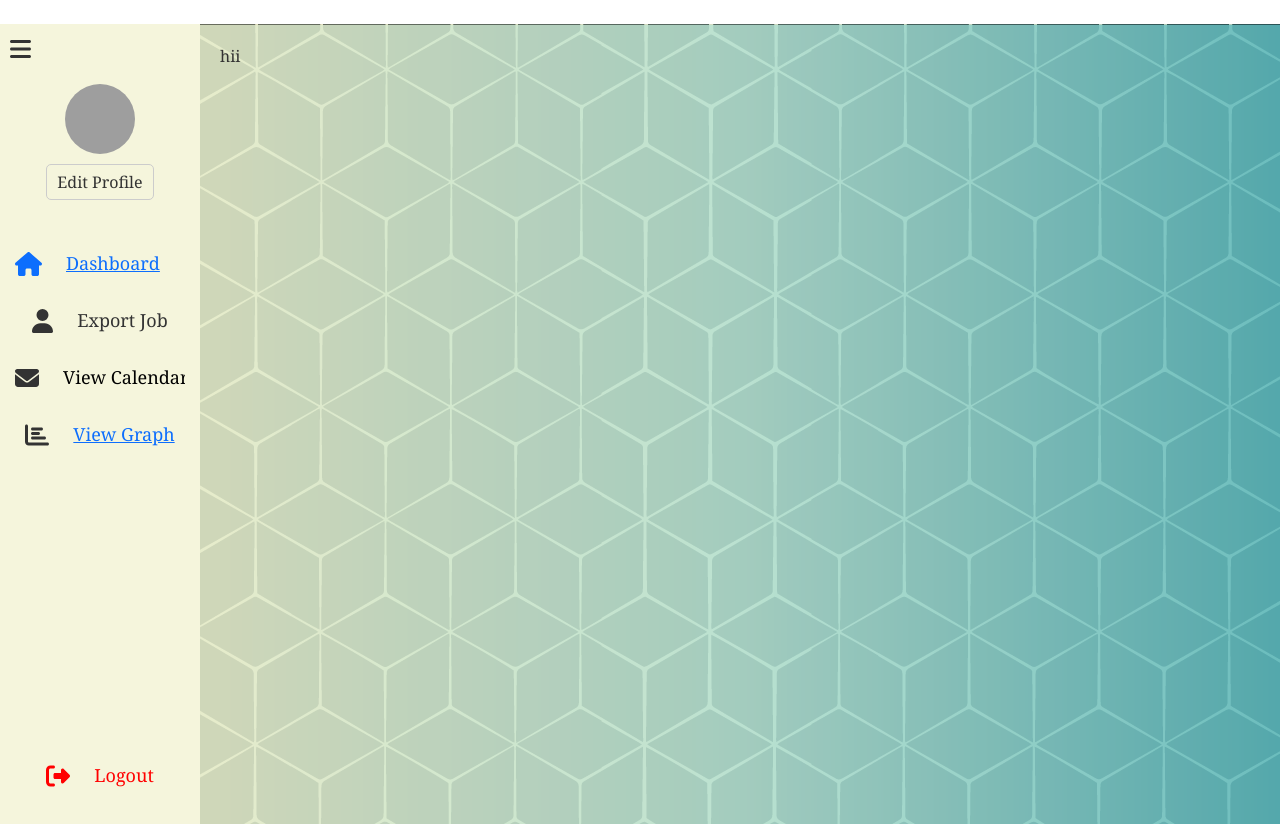
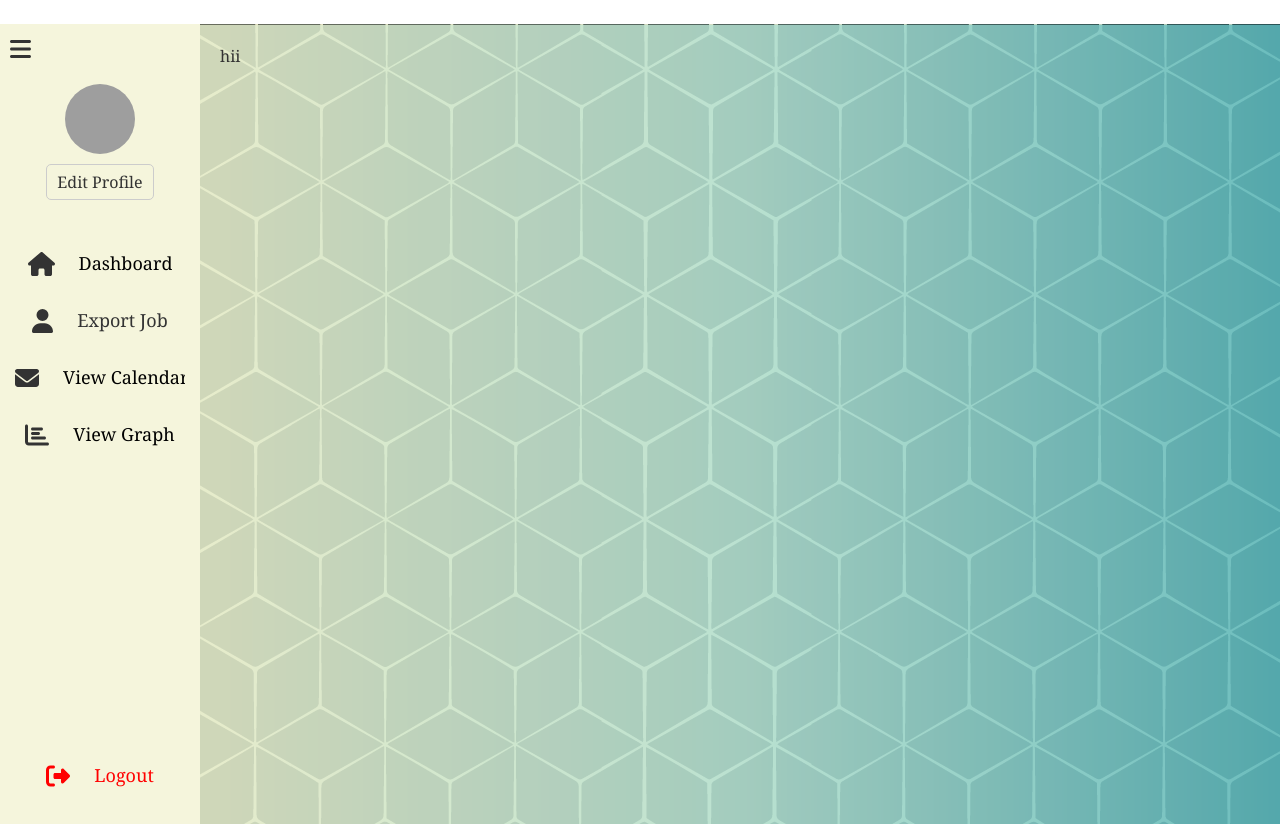
Before and after one commit to SWEN-732-Team-5/Appli-Tracker, a React (Create React App) app in the folder applitrackerproject/: page /data_visualize in a window 1280 px wide. Both pictures are taken after a click on the element 25 px from the left and 49 px from the top of the page. Built offline with nearby package versions, Linux system fonts and the light colour scheme; grey boxes are pictures that could not be loaded.

Commit message:
sidebar text modification

```diff
--- a/applitrackerproject/src/components/Sidebar.css
+++ b/applitrackerproject/src/components/Sidebar.css
@@ -198,7 +198,6 @@
 /* Style the button within the logout item for consistency */
 .sidebar .logout .sidebar-button {
   width: 100%; /* Full width of the sidebar item */
-  padding: 5px 0; /* Padding for a larger clickable area */
   color: red;
 }
 
--- a/applitrackerproject/src/components/Sidebar.js
+++ b/applitrackerproject/src/components/Sidebar.js
@@ -121,15 +121,14 @@ const Sidebar = () => {
       {/* Put your edit profile form or content here */}
       </Modal>
 
-      <Link to="/home_Dashboard"><div className="sidebar-item">
+      <div className="sidebar-item">
         <button className="sidebar-button" onClick={handleDashboardClick}>
           <FontAwesomeIcon icon={faHome} className="sidebar-icon" />
           <span className="sidebar-text">
-          Dashboard
+          <Link to="/home_Dashboard" style={{ color: 'black', textDecoration: 'none' }}> Dashboard </Link>
         </span>
         </button>
       </div>
-      </Link>
 
       <div className="sidebar-item" onClick={exportToCsv}  onKeyDown={(e) => {
         if (e.key === 'Enter' || e.key === 'Space') {
@@ -142,23 +141,17 @@ const Sidebar = () => {
         </button>
       </div>
 
-      <div className="sidebar-item clickable">
-        <button className="sidebar-button" onClick={handleViewCalendar}>
-          <FontAwesomeIcon icon={faEnvelope} className="sidebar-icon" />
-          <span className="sidebar-text">
-            <Link to="/view_calendar" style={{ color: 'black', textDecoration: 'none' }}>
-              View Calendar
-            </Link>
-          </span>
-        </button>
-      </div>
-
-
+    <div className="sidebar-item">
+      <button className="sidebar-button" onClick={handleViewCalendar}>
+        <FontAwesomeIcon icon={faEnvelope} className="sidebar-icon" />
+        <span className="sidebar-text"><Link to="/view_calender" style={{ color: 'black', textDecoration: 'none' }}>View Calendar</Link></span>
+      </button>
+    </div>
       <div className="sidebar-item">
       <button className="sidebar-button" onClick={handleViewCalendar}>
         <FontAwesomeIcon icon={faChartBar} className="sidebar-icon" />
         <span className="sidebar-text">
-          <Link to="/data_visualize">View Graph</Link>
+          <Link to="/data_visualize" style={{ color: 'black', textDecoration: 'none' }}>View Graph</Link>
         </span>
         </button>
       </div>
```
